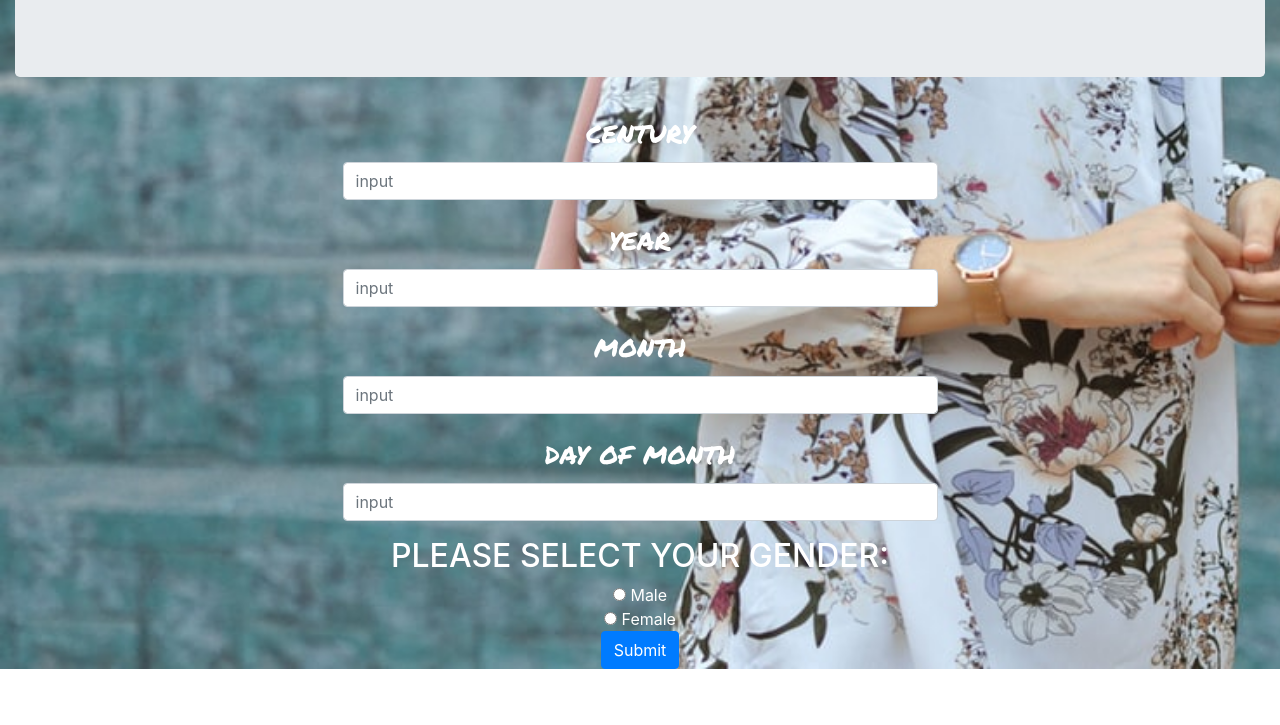
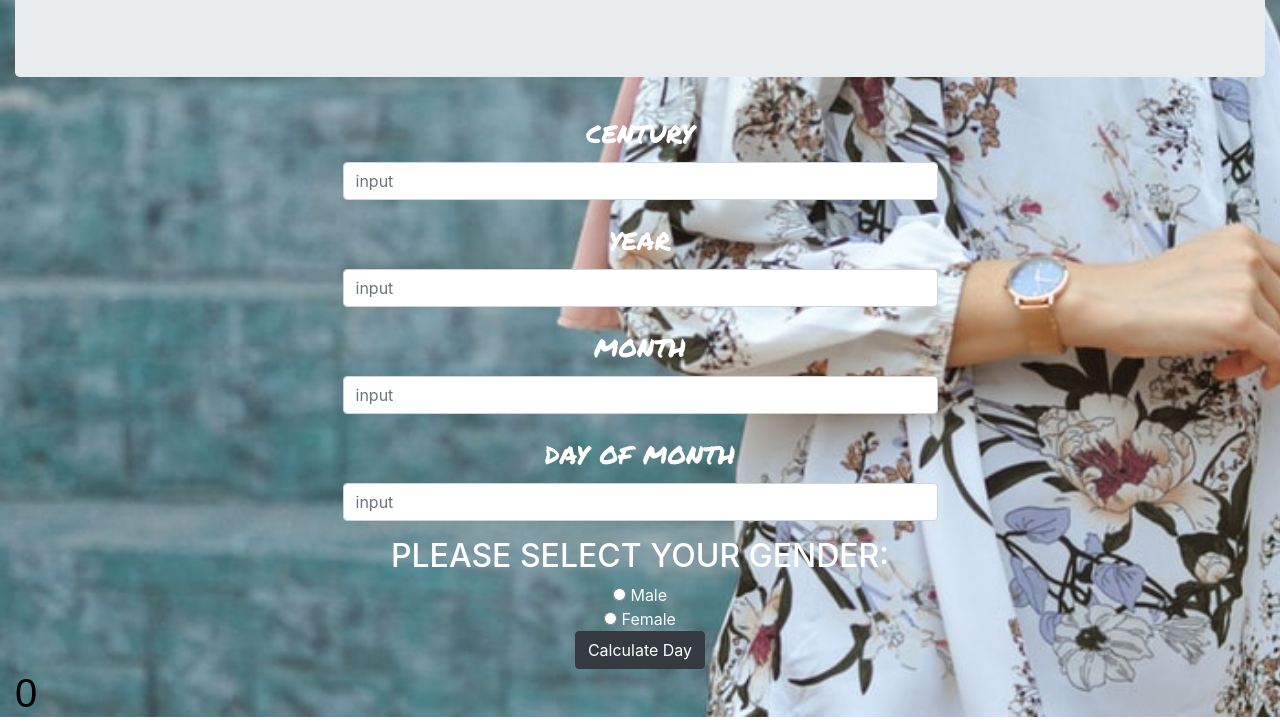
Before and after one commit to firdausa7/akan-names, a plain HTML site: page akan-names/index.html in a window 1280 px wide. Shown: the part 198-923 px from the top of the page. Before the commit the page ends 875 px from the top, so only its background shows below. Drawn offline with nearby package versions, Linux system fonts and the light colour scheme; a web font is replaced by a local one.

Commit message:
add more edits

```diff
--- a/akan-names/index.html
+++ b/akan-names/index.html
@@ -48,10 +48,10 @@
                     </form>
 
                 </div>
-                <button type="submit" class="btn btn-primary" onclick="checkDayOfWeek()">Submit</button>
+                <a href="#result"><button type="button" name="button" class="btn btn-dark" onclick="checkDayOfWeek();">Calculate Day</button></a>
             </div>
 
-            <h1 id="result"></h1>
+            <h1 id="result">0</h1>
 
             </div>
 
```
